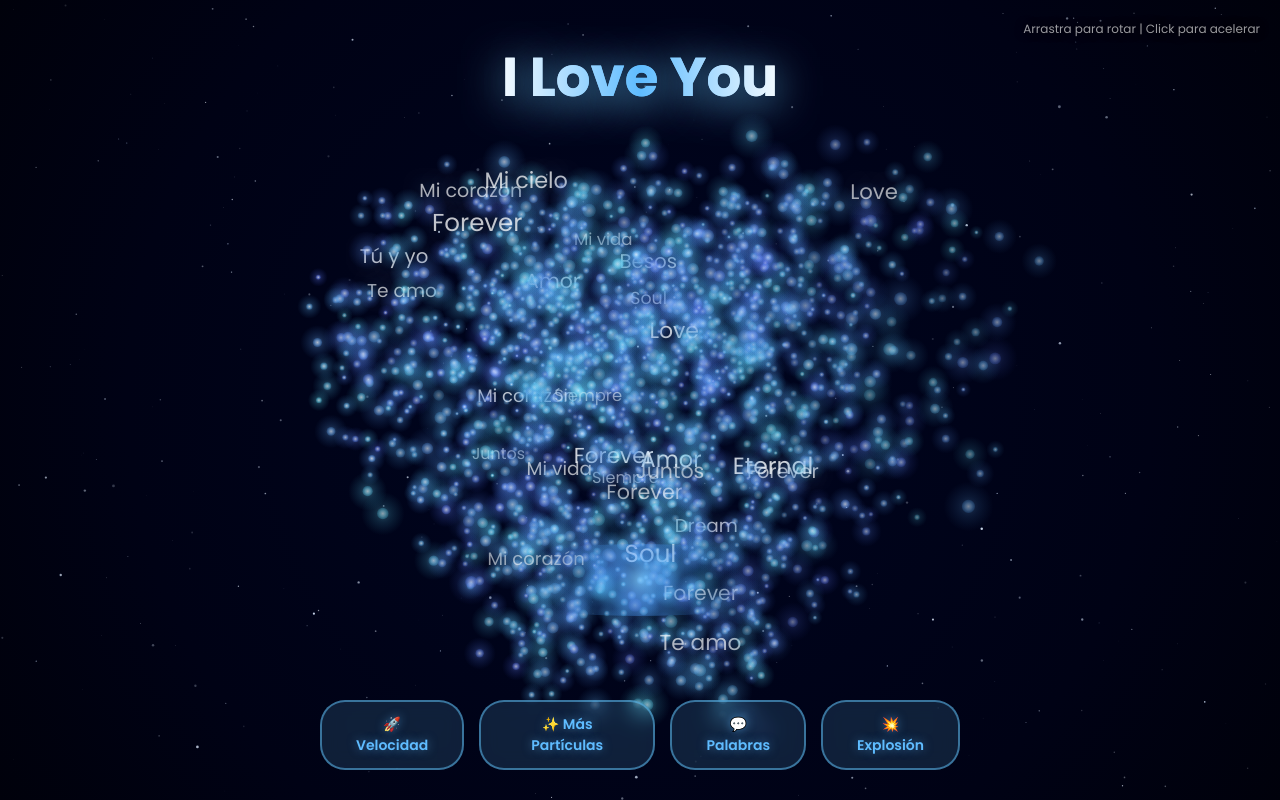
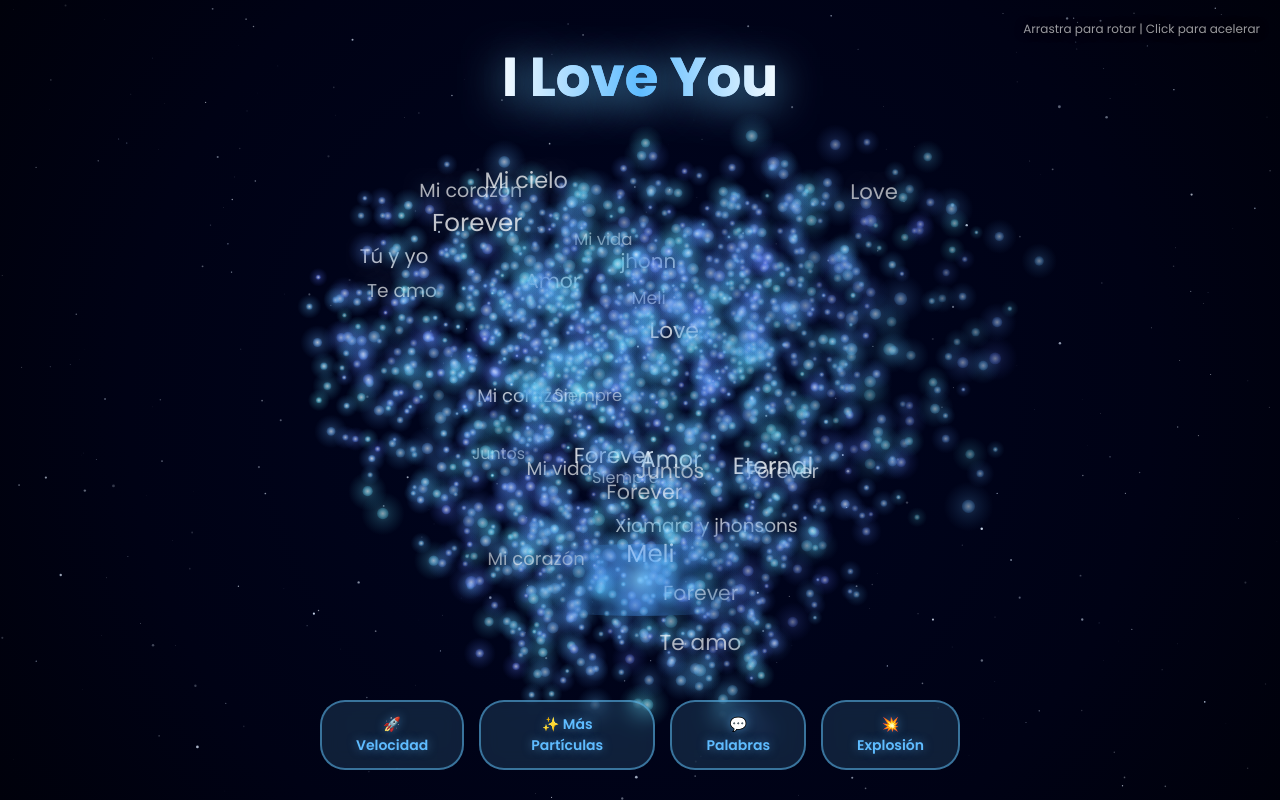
Before and after one commit to Plasencia2007/corazon.github.io, a plain HTML site: page index.html in a window 1280 px wide. Drawn offline with Linux system fonts and the light colour scheme; animation ran at ten frames a second.

Commit message:
Update index.html

```diff
--- a/index.html
+++ b/index.html
@@ -117,8 +117,8 @@ for (let i = 0; i < 400; i++) {
 // ========== PALABRAS DE AMOR ==========
 const words = [
   "Love", "Te amo", "Mi vida", "I love you", "Forever",
-  "Besos", "Tú y yo", "Siempre", "Mi corazón", "Soul",
-  "Amor", "Mi cielo", "Juntos", "Eternal", "Dream"
+  "jhonn", "Tú y yo", "Siempre", "Mi corazón", "Meli",
+  "Amor", "Mi cielo", "Juntos", "Eternal", "Xiomara y jhonsons"
 ];
 
 // ========== PARTÍCULAS DEL CORAZÓN ==========
```
